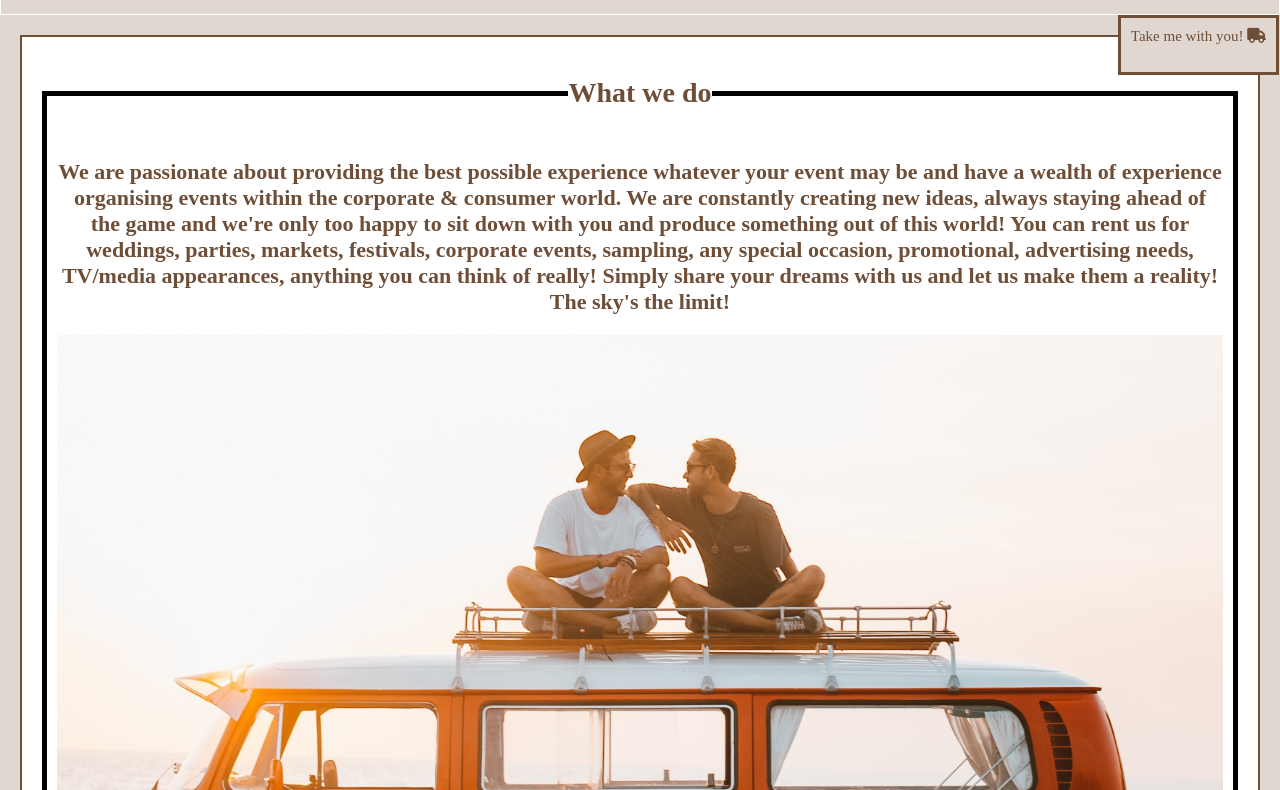
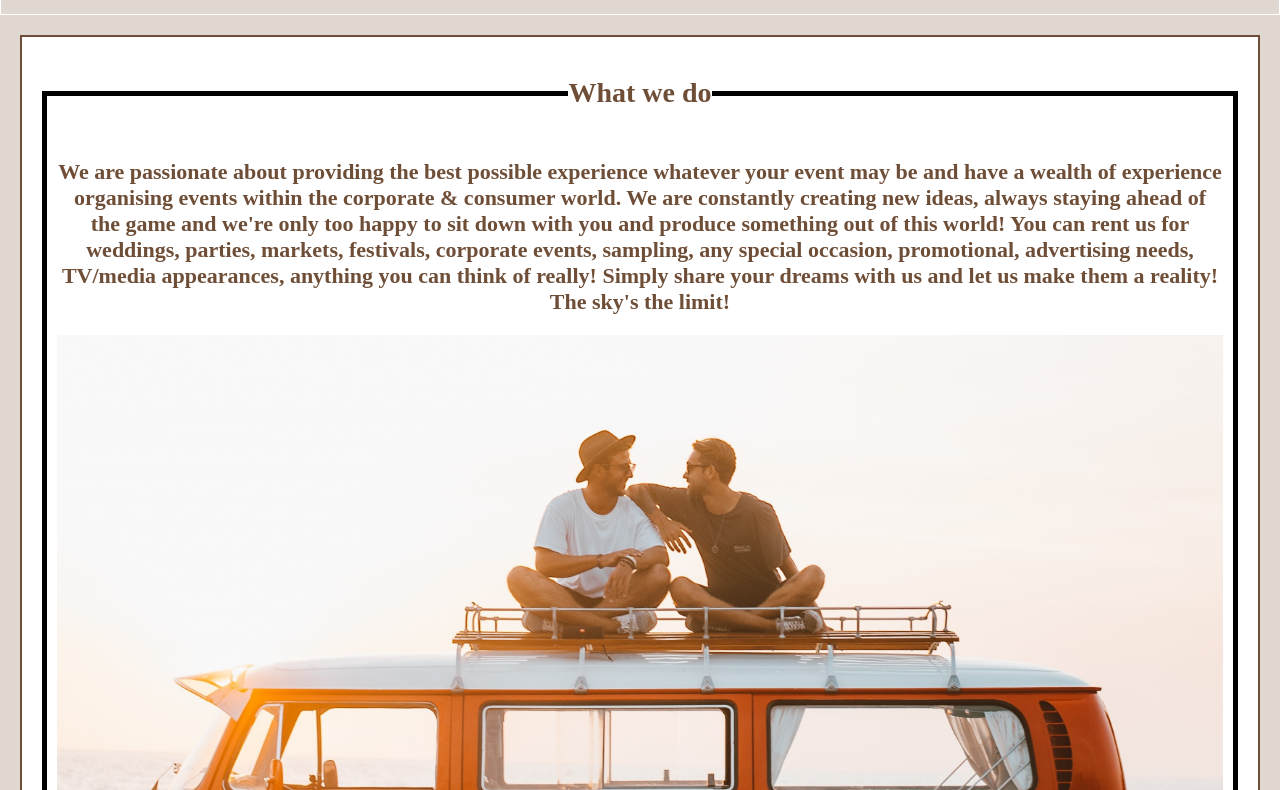
Before and after one commit to Code-Institute-Submissions/Luciano2712-Coffee-Van-Project-Milestone-1_SepResub, a plain HTML site: page index.html in a window 1280 px wide. Shown: the part 87-877 px from the top of the page. Drawn offline with Linux system fonts and the light colour scheme.

Commit message:
Remove call to action button

```diff
--- a/assets/css/index.css
+++ b/assets/css/index.css
@@ -41,28 +41,6 @@ h4 {
 
 p {
     font-size: 2.0rem;
-}
-
-/* (Call to action) Sticky button that floats with the page */
-.clickme {
-    clear: both;
-    height: 6.0rem;
-    position: fixed;
-    padding: 1.0rem;
-    border: 0.3rem solid #6f4e37;
-    background-color: #e0d7d1;
-    right: 0.1rem;
-}
-
-.clickme {
-    color: #6f4e37;
-    font-size: 1.5rem;
-}
-
-.clickme:hover {
-    color: #e0d7d1;
-    background-color: #6f4e37;
-    border: 0.3rem solid #e0d7d1;
 }
 
 /* Header */
--- a/index.html
+++ b/index.html
@@ -42,9 +42,7 @@
             </ul>
         </nav>
     </header>
-    <!-- (Call to action) Sticky button that floats with the page -->
-    <a class="clickme" href="mailto:seedlingscoffeevan@gmail.com" target="_blank"> Take me with you! <i class="fas fa-truck"></i>
-    </a>
+
     <!-- Main section of content! -->
     <main id="main">
         <section class="mainsection">
```
